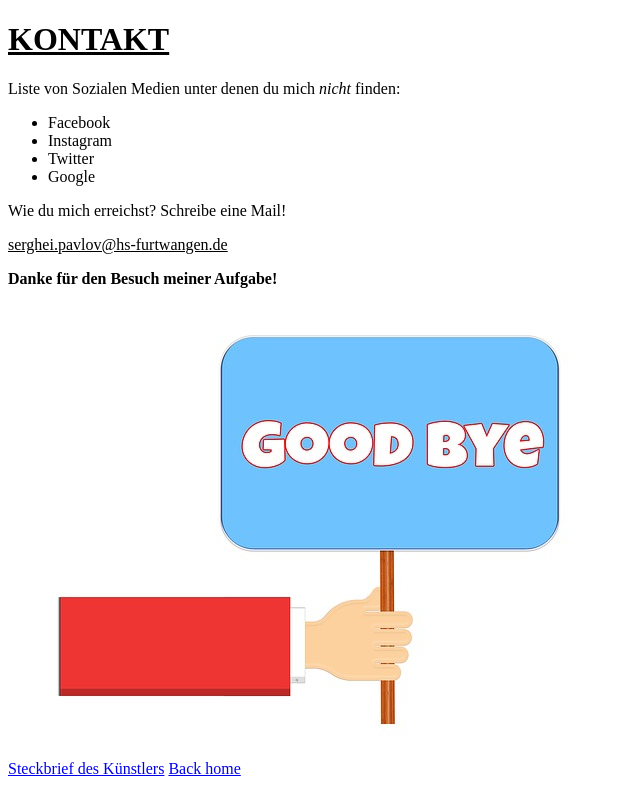
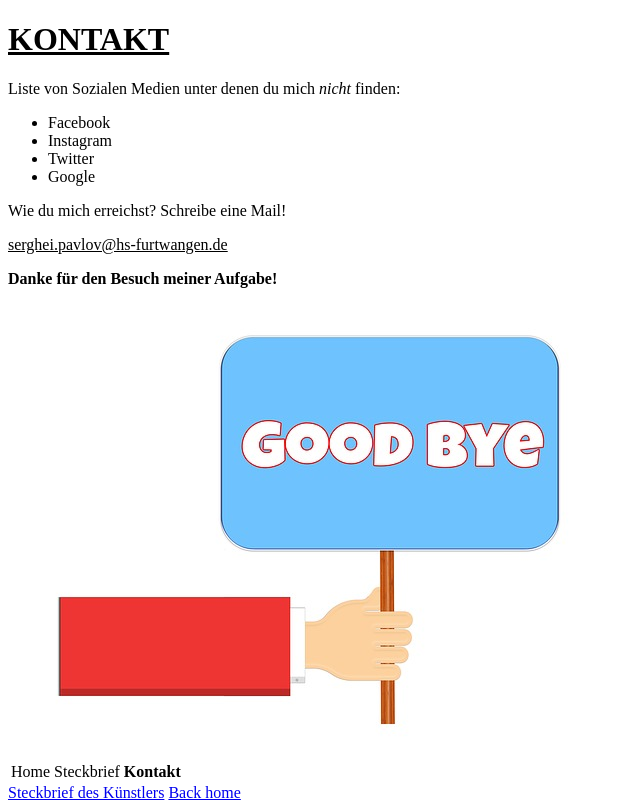
Before and after one commit to serghei-pv/GIS-SoSe-2021, a plain HTML site: page Praktikumsaufgabe_P1.2/kontakt.html in a window 1280 px wide. Shown: the whole page, without its empty margins (0-640 px from the left). Drawn offline with Linux system fonts and the light colour scheme.

Commit message:
Missing tags fix für P_1.2

```diff
--- a/Praktikumsaufgabe_P1.2/kontakt.html
+++ b/Praktikumsaufgabe_P1.2/kontakt.html
@@ -28,8 +28,13 @@
         <p><b>Danke für den Besuch meiner Aufgabe!</b></p>
         <img src="goodbye.jpg" alt="Arm, der ein Schild hält mit den Worten GOODBYE von pixabay">
 
-
-
+        <table>
+            <tr>
+              <td>Home</td>
+              <td>Steckbrief</td>
+              <td><b>Kontakt</b></td>
+            </tr>
+        </table>
 
     <footer>
         <a href="steckbrief.html">Steckbrief des Künstlers</a>
```
Also changed, not shown: Praktikumsaufgabe_P1.2/index.html (+8 -2 lines), Praktikumsaufgabe_P1.2/steckbrief.html (+8 -0 lines).
